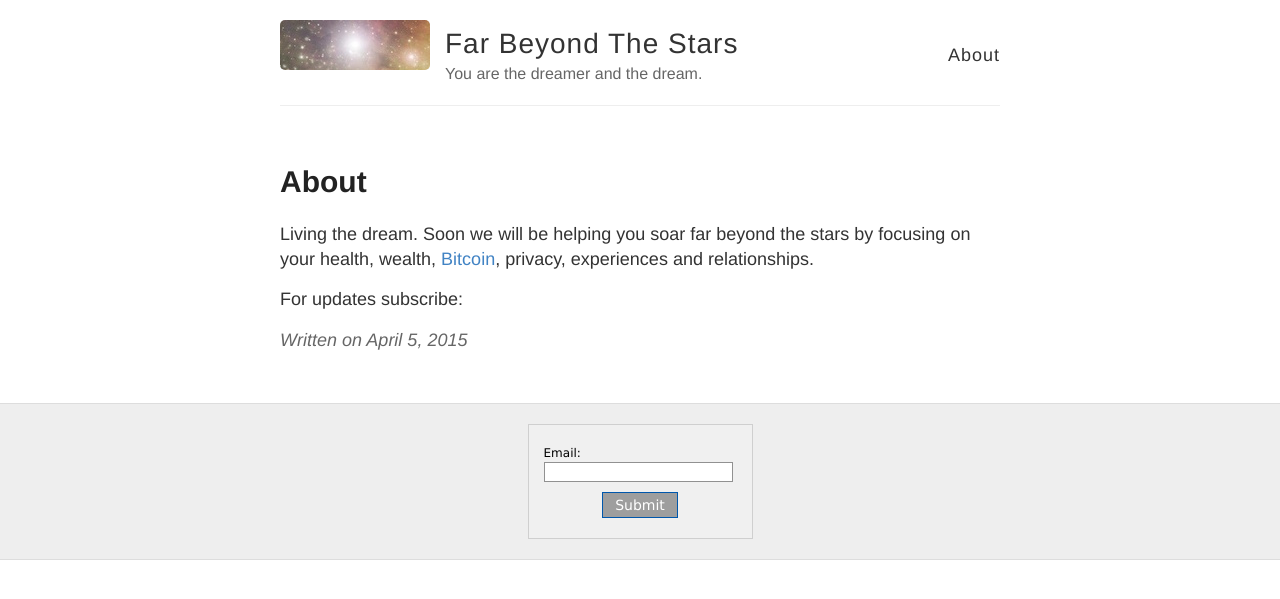
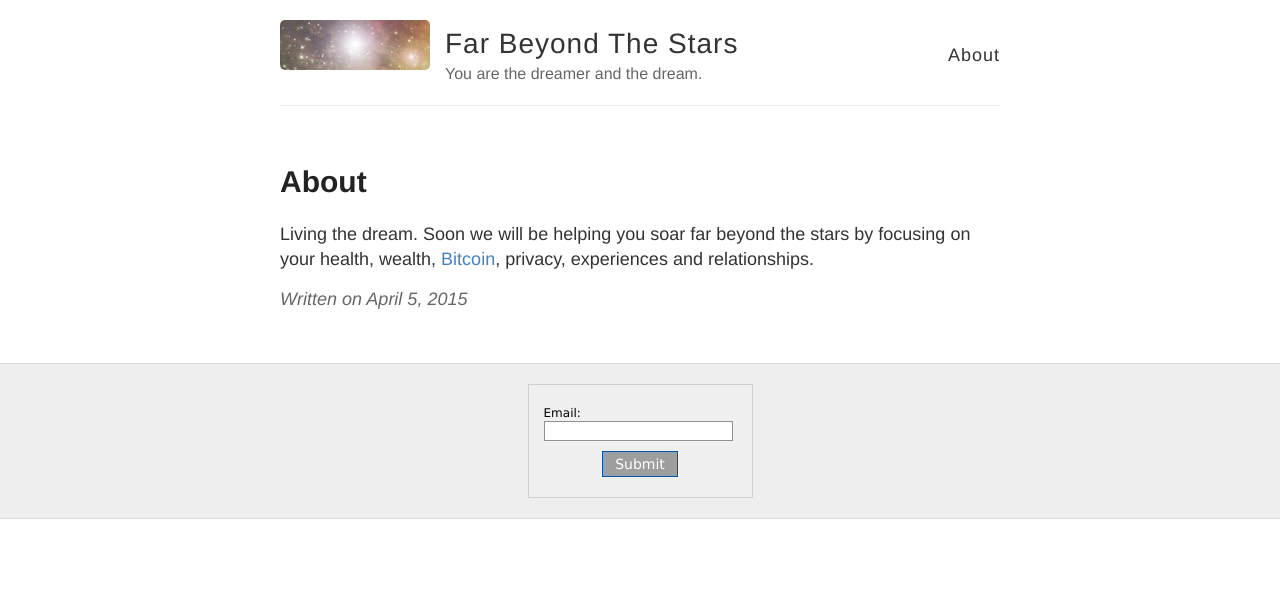
Before and after one commit to kripikroli/dev_farbeyondthestars, a Jekyll site: the page built from _posts/2015-4-5-about-far-beyond-the-stars.md, in a window 1280 px wide. Shown: the top 599 px of the page. Built offline with Jekyll 4.4.1, drawn with Linux system fonts in a browser that asks for light colours; Markdown is read by kramdown in place of the engine named in the settings; grey boxes are pictures that could not be loaded.

Commit message:
Update 2015-4-5-about-far-beyond-the-stars.md

```diff
--- a/_posts/2015-4-5-about-far-beyond-the-stars.md
+++ b/_posts/2015-4-5-about-far-beyond-the-stars.md
@@ -4,7 +4,3 @@
 published: true
 ---
 Living the dream. Soon we will be helping you soar far beyond the stars by focusing on your health, wealth, <a href="http://www.bitcoin.kn">Bitcoin</a>, privacy, experiences and relationships.
-<p>
-For updates subscribe:
-<p>
-<script type="text/javascript" src="http://forms.aweber.com/form/12/65317412.js"></script>
```
